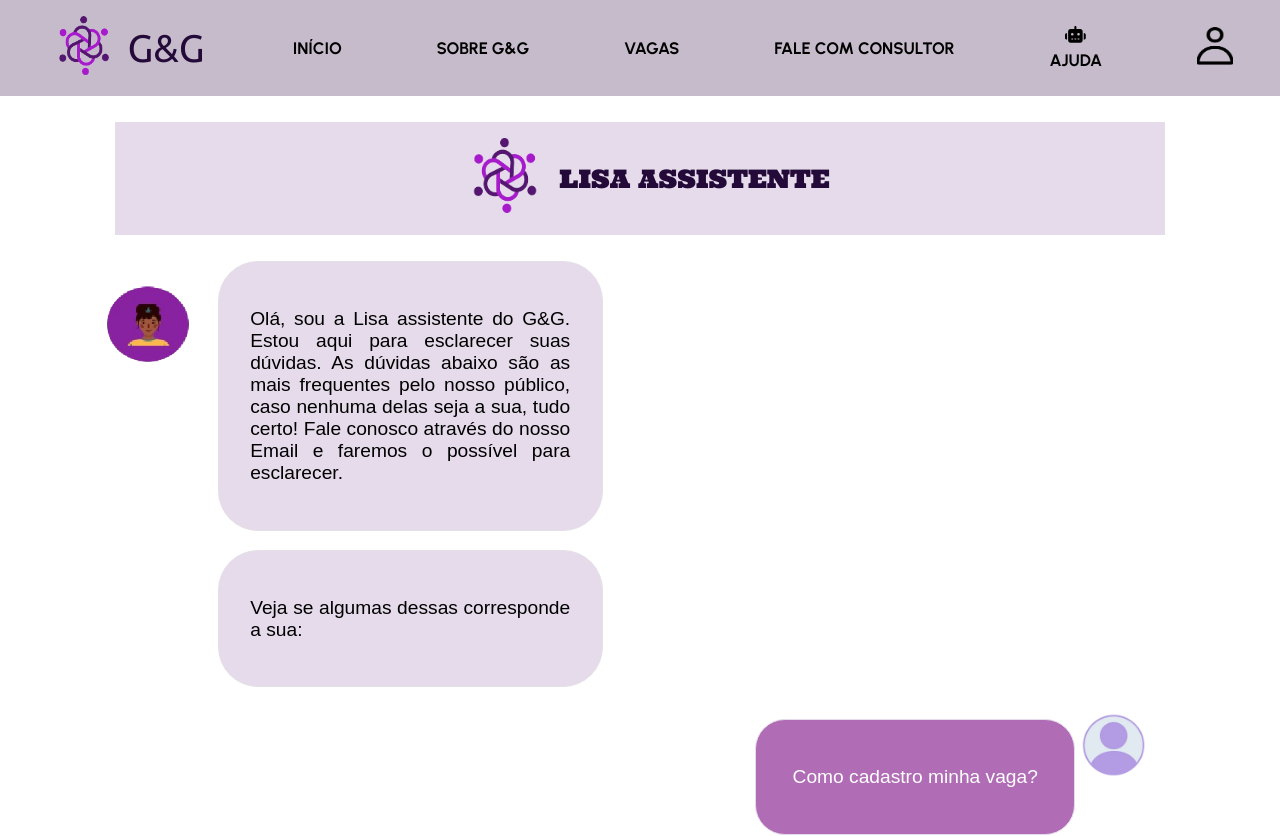
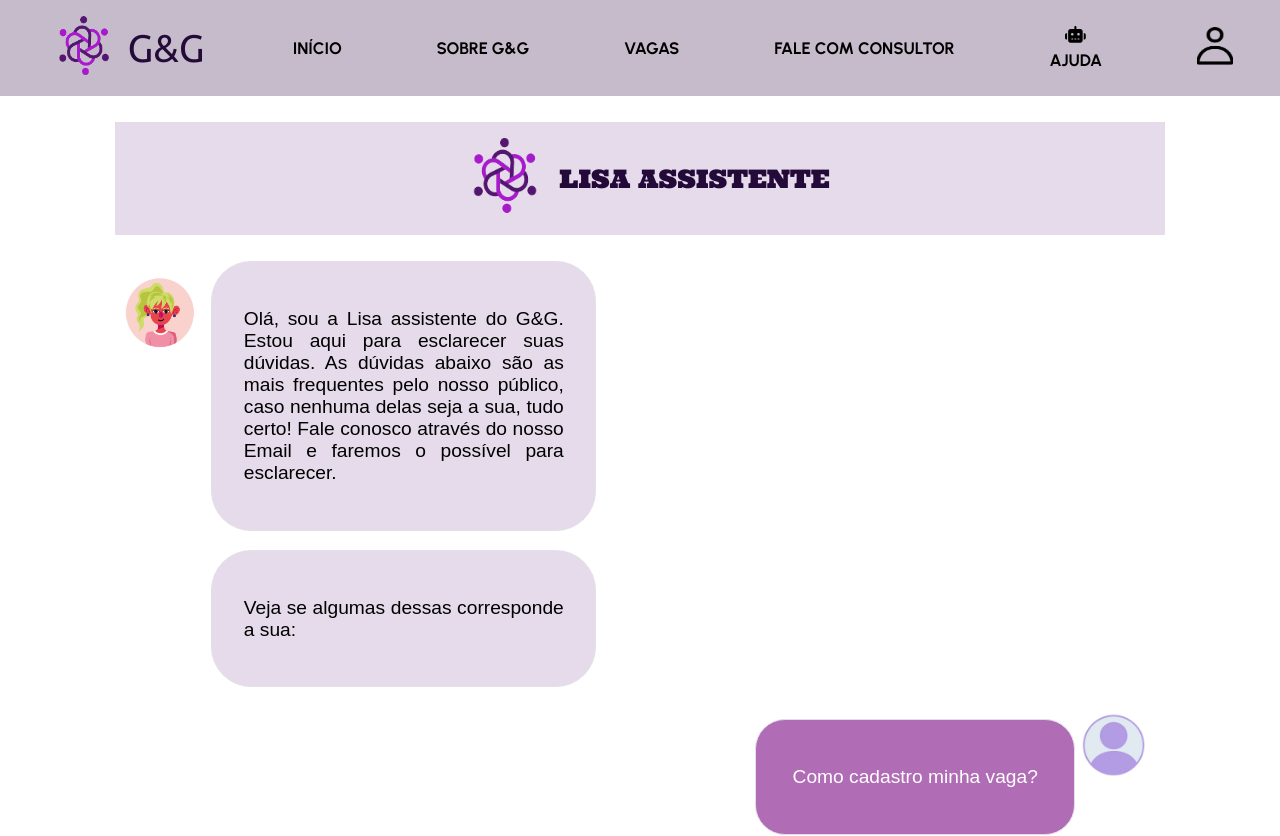
Before and after one commit to myslium/tcc-g-g, a React (Create React App) app: page /bot in a window 1280 px wide. Shown: the top 836 px of the page. Built offline with nearby package versions, Linux system fonts and the light colour scheme; a web font is replaced by a local one.

Commit message:
desculpa lisa

```diff
--- a/src/componentes/intro/index.jsx
+++ b/src/componentes/intro/index.jsx
@@ -5,7 +5,7 @@ export default function Intro(props) {
     <div className="lisa-secao">
       <div className="botons">
         <div>
-          <img className='lisa' src="/assets/images/consultor/lisinha.png" alt="" />
+          <img className='lisa' src="/assets/images/consultor/lisinha.jpg" alt="" />
         </div>
 
         <div className="lisamsg">
--- a/src/componentes/intro/index.scss
+++ b/src/componentes/intro/index.scss
@@ -6,7 +6,9 @@
         flex-direction: row;
 
     .lisa{
-     width: 12vw;
+     width: 6vw;
+     margin-left: 3.5vw;
+     padding: 1vw;
     }
    .lisamsg{
         display: flex;
--- a/src/pages/bot/index.jsx
+++ b/src/pages/bot/index.jsx
@@ -98,16 +98,18 @@ export default function Robo() {
     setMostrarInputCpf(true);
     setResposta('');
     setRespondendo('');
-    setMostrarResposta(false); // Reseta a visibilidade
+    setMostrarResposta(true); // Reseta a visibilidade
   }
 
   async function cpfla() {
+
     const url = `http://localhost:5010/candidatojoinCPF/${cpf}`;
     try {
       const resp = await axios.get(url);
       setJulia(resp.data);
       setMostrarTabela(true);
       setMostrarInputCpf(false);
+
       setTimeout(() => {
         setRespondendo(<Duvida sim={sim} nao={nao} />);
       }, 1500);
@@ -147,10 +149,10 @@ export default function Robo() {
           mostrarCampoCpf={mostrarCampoCpf}
           outro={outro}
         />
-        {mostrarResposta && ( // Condicional para mostrar a resposta
+        {mostrarResposta && (
           <div className="resposta">
             <div>
-              <img className="lisaimg" src="/assets/images/consultor/lisinha.png" alt="" />
+              <img className="lisaimg" src="/assets/images/consultor/lisinha.jpg" alt="" />
             </div>
             <div className="resppergunta">
               <button className="respbotao">
--- a/src/pages/bot/index.scss
+++ b/src/pages/bot/index.scss
@@ -2,7 +2,7 @@
 
     .respondendo {
 
-        margin: 0vw 10vw  0vw 5vw;
+        margin: 0vw 10vw  0vw 7vw;
 
 
 
@@ -28,12 +28,14 @@
             flex-direction: row;
 
             .lisaimg {
-                width: 12vw;
+                width: 6vw;
+                margin-left: 3.5vw;
+
             }
 
             .resppergunta {
                 display: block;
-                gap: 1.3vw;
+                gap: 1.5vw;
 
                 .respbotao {
                     border: 1px solid #E5DBEB;
```
Also changed, not shown: public/assets/images/consultor/lisinha.jpg (added).
